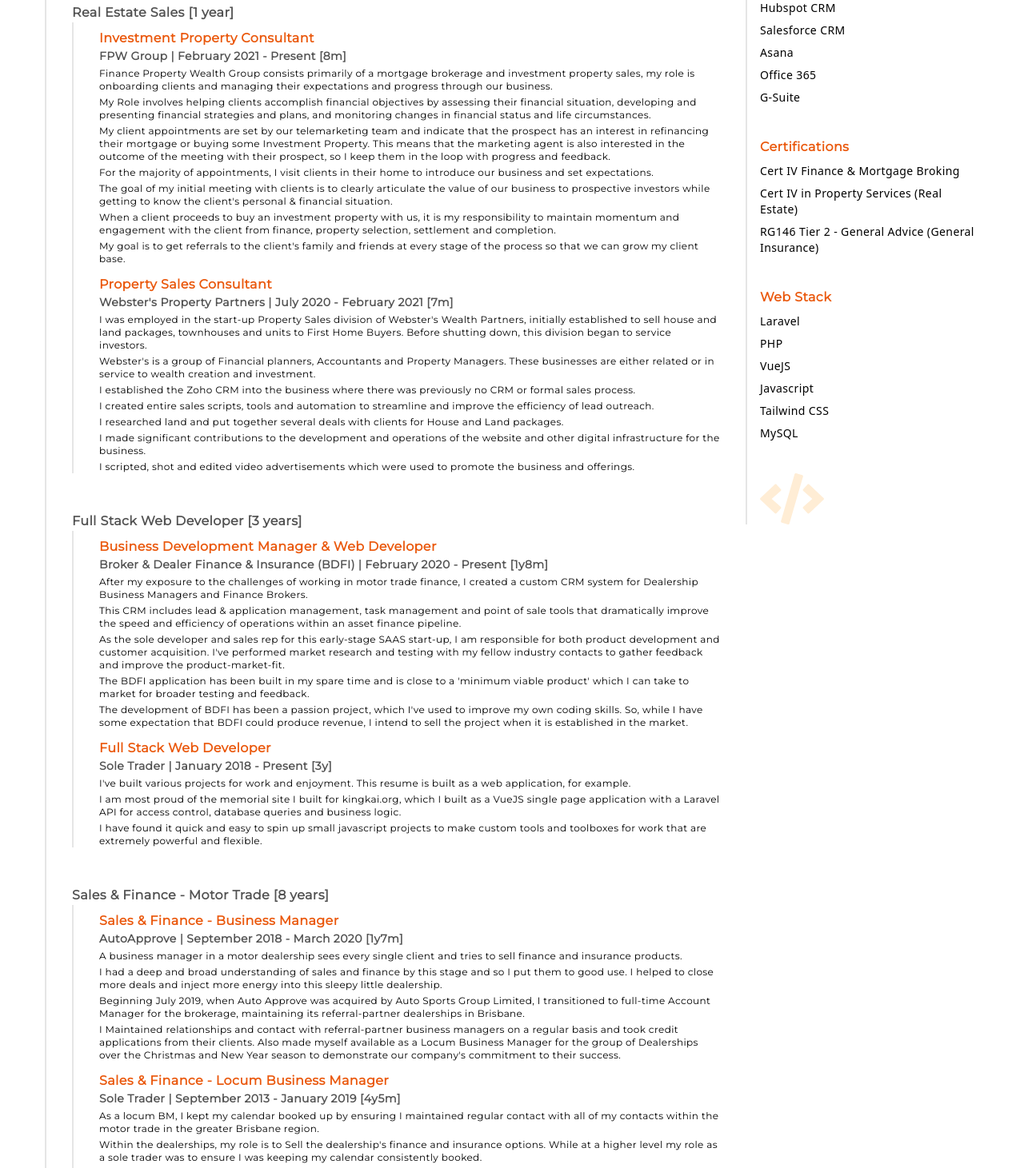
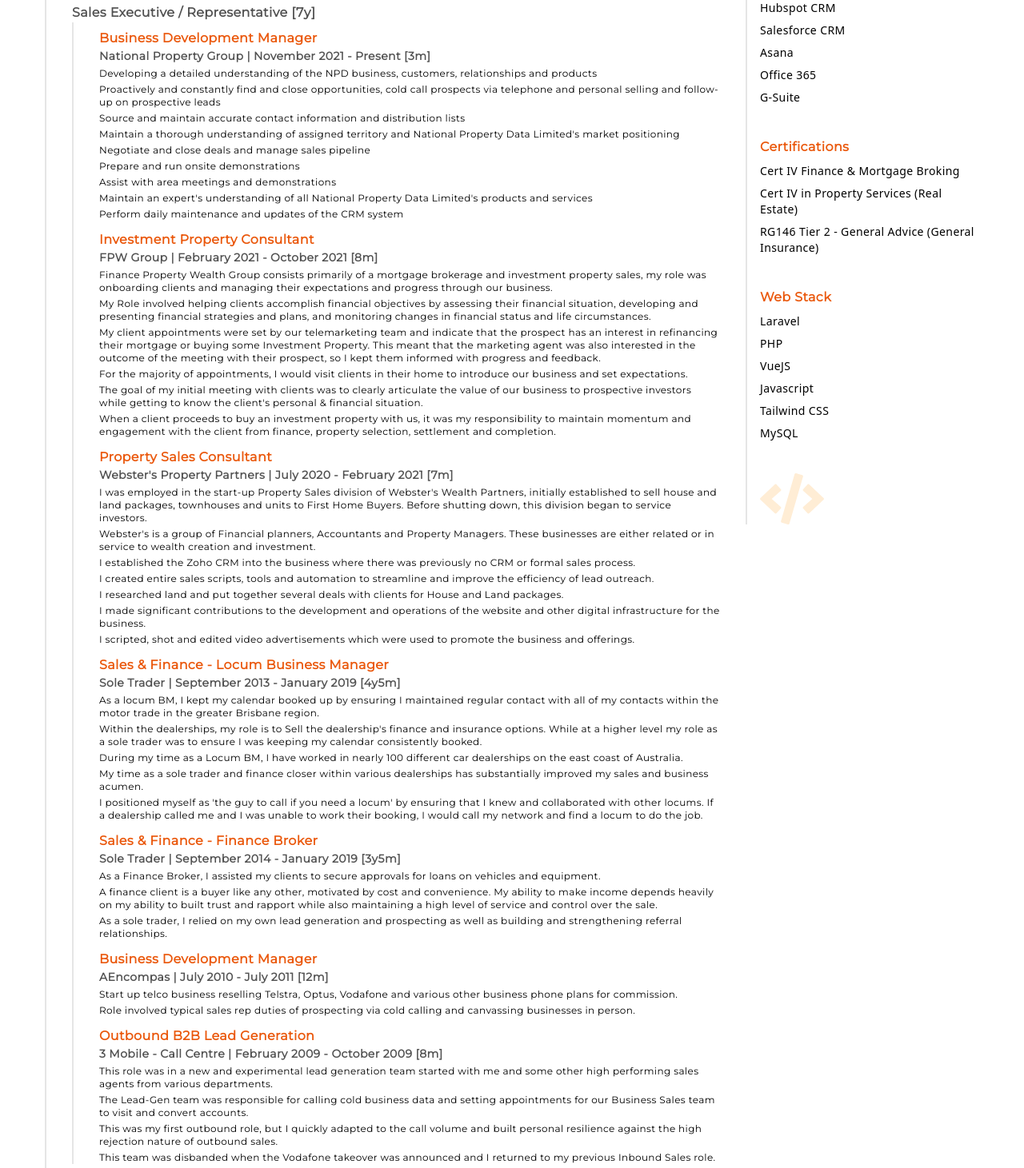
Before and after one commit to SteamDiesel/resume, a Vue app: page / in a window 1280 px wide. Shown: the part 2080-3541 px from the top of the page at 80% size. Built offline with nearby package versions, Linux system fonts and the light colour scheme.

Commit message:
changed current role order and job descriptions added NPG role and tweaked for BDM roles

```diff
--- a/src/components/Resume.vue
+++ b/src/components/Resume.vue
@@ -263,25 +263,43 @@
 				],
 				experience: [
 					{
-						career: "Real Estate Sales",
-						tenure: "1 year",
+						career: "Sales Executive / Representative",
+						tenure: "7y",
 						roles: [
+							{
+								position: "Business Development Manager",
+								employer: "National Property Group",
+								from: "November 2021",
+								to: "Present",
+								tenure: "3m",
+								description: [
+									"Developing a detailed understanding of the NPD business, customers, relationships and products",
+									"Proactively and constantly find and close opportunities, cold call prospects via telephone and personal selling and follow-up on prospective leads",
+									"Source and maintain accurate contact information and distribution lists",
+									"Maintain a thorough understanding of assigned territory and National Property Data Limited's market positioning",
+									"Negotiate and close deals and manage sales pipeline",
+									"Prepare and run onsite demonstrations",
+									"Assist with area meetings and demonstrations",
+									"Maintain an expert's understanding of all National Property Data Limited's products and services",
+									"Perform daily maintenance and updates of the CRM system",
+								],
+							},
 							{
 								position: "Investment Property Consultant",
 								employer: "FPW Group",
 								from: "February 2021",
-								to: "Present",
+								to: "October 2021",
 								tenure: "8m",
 								description: [
-									"Finance Property Wealth Group consists primarily of a mortgage brokerage and investment property sales, my role is onboarding clients and managing their expectations and progress through our business.",
-									"My Role involves helping clients accomplish financial objectives by assessing their financial situation, developing and presenting financial strategies and plans, and monitoring changes in financial status and life circumstances. ",
-									"My client appointments are set by our telemarketing team and indicate that the prospect has an interest in refinancing their mortgage or buying some Investment Property. This means that the marketing agent is also interested in the outcome of the meeting with their prospect, so I keep them in the loop with progress and feedback.",
-									"For the majority of appointments, I visit clients in their home to introduce our business and set expectations.",
-									"The goal of my initial meeting with clients is to clearly articulate the value of our business to prospective investors while getting to know the client's personal & financial situation.",
-									"When a client proceeds to buy an investment property with us, it is my responsibility to maintain momentum and engagement with the client from finance, property selection, settlement and completion.",
-									"My goal is to get referrals to the client's family and friends at every stage of the process so that we can grow my client base.",
+									"Finance Property Wealth Group consists primarily of a mortgage brokerage and investment property sales, my role was onboarding clients and managing their expectations and progress through our business.",
+									"My Role involved helping clients accomplish financial objectives by assessing their financial situation, developing and presenting financial strategies and plans, and monitoring changes in financial status and life circumstances. ",
+									"My client appointments were set by our telemarketing team and indicate that the prospect has an interest in refinancing their mortgage or buying some Investment Property. This meant that the marketing agent was also interested in the outcome of the meeting with their prospect, so I kept them informed with progress and feedback.",
+									"For the majority of appointments, I would visit clients in their home to introduce our business and set expectations.",
+									"The goal of my initial meeting with clients was to clearly articulate the value of our business to prospective investors while getting to know the client's personal & financial situation.",
+									"When a client proceeds to buy an investment property with us, it was my responsibility to maintain momentum and engagement with the client from finance, property selection, settlement and completion.",
 								],
 							},
+
 							{
 								position: "Property Sales Consultant",
 								employer: "Webster's Property Partners",
@@ -297,6 +315,58 @@
 									"I made significant contributions to the development and operations of the website and other digital infrastructure for the business.",
 									"I scripted, shot and edited video advertisements which were used to promote the business and offerings. ",
 									" ",
+								],
+							},
+							{
+								position:
+									"Sales & Finance - Locum Business Manager",
+								employer: "Sole Trader",
+								from: "September 2013",
+								to: "January 2019",
+								tenure: "4y5m",
+								description: [
+									"As a locum BM, I kept my calendar booked up by ensuring I maintained regular contact with all of my contacts within the motor trade in the greater Brisbane region.",
+									"Within the dealerships, my role is to Sell the dealership's finance and insurance options. While at a higher level my role as a sole trader was to ensure I was keeping my calendar consistently booked.",
+									"During my time as a Locum BM, I have worked in nearly 100 different car dealerships on the east coast of Australia.",
+									"My time as a sole trader and finance closer within various dealerships has substantially improved my sales and business acumen.",
+									"I positioned myself as 'the guy to call if you need a locum' by ensuring that I knew and collaborated with other locums. If a dealership called me and I was unable to work their booking, I would call my network and find a locum to do the job.",
+								],
+							},
+							{
+								position: "Sales & Finance - Finance Broker",
+								employer: "Sole Trader",
+								from: "September 2014",
+								to: "January 2019",
+								tenure: "3y5m",
+								description: [
+									"As a Finance Broker, I assisted my clients to secure approvals for loans on vehicles and equipment.",
+									"A finance client is a buyer like any other, motivated by cost and convenience. My ability to make income depends heavily on my ability to built trust and rapport while also maintaining a high level of service and control over the sale.",
+									"As a sole trader, I relied on my own lead generation and prospecting as well as building and strengthening referral relationships.",
+								],
+							},
+							{
+								position: "Business Development Manager",
+								employer: "AEncompas",
+								from: "July 2010",
+								to: "July 2011",
+								tenure: "12m",
+								description: [
+									"Start up telco business reselling Telstra, Optus, Vodafone and various other business phone plans for commission.",
+									"Role involved typical sales rep duties of prospecting via cold calling and canvassing businesses in person.",
+									"",
+								],
+							},
+							{
+								position: "Outbound B2B Lead Generation",
+								employer: "3 Mobile - Call Centre",
+								from: "February 2009",
+								to: "October 2009",
+								tenure: "8m",
+								description: [
+									"This role was in a new and experimental lead generation team started with me and some other high performing sales agents from various departments.",
+									"The Lead-Gen team was responsible for calling cold business data and setting appointments for our Business Sales team to visit and convert accounts.",
+									"This was my first outbound role, but I quickly adapted to the call volume and built personal resilience against the high rejection nature of outbound sales.",
+									"This team was disbanded when the Vodafone takeover was announced and I returned to my previous Inbound Sales role.",
 								],
 							},
 						],
@@ -352,33 +422,7 @@
 									"I Maintained relationships and contact with referral-partner business managers on a regular basis and took credit applications from their clients. Also made myself available as a Locum Business Manager for the group of Dealerships over the Christmas and New Year season to demonstrate our company's commitment to their success.",
 								],
 							},
-							{
-								position:
-									"Sales & Finance - Locum Business Manager",
-								employer: "Sole Trader",
-								from: "September 2013",
-								to: "January 2019",
-								tenure: "4y5m",
-								description: [
-									"As a locum BM, I kept my calendar booked up by ensuring I maintained regular contact with all of my contacts within the motor trade in the greater Brisbane region.",
-									"Within the dealerships, my role is to Sell the dealership's finance and insurance options. While at a higher level my role as a sole trader was to ensure I was keeping my calendar consistently booked.",
-									"During my time as a Locum BM, I have worked in nearly 100 different car dealerships on the east coast of Australia.",
-									"My time as a sole trader and finance closer within various dealerships has substantially improved my sales and business acumen.",
-									"I positioned myself as 'the guy to call if you need a locum' by ensuring that I knew and collaborated with other locums. If a dealership called me and I was unable to work their booking, I would call my network and find a locum to do the job.",
-								],
-							},
-							{
-								position: "Sales & Finance - Finance Broker",
-								employer: "Sole Trader",
-								from: "September 2014",
-								to: "January 2019",
-								tenure: "3y5m",
-								description: [
-									"As a Finance Broker, I assisted my clients to secure approvals for loans on vehicles and equipment.",
-									"A finance client is a buyer like any other, motivated by cost and convenience. My ability to make income depends heavily on my ability to built trust and rapport while also maintaining a high level of service and control over the sale.",
-									"As a sole trader, I relied on my own lead generation and prospecting as well as building and strengthening referral relationships.",
-								],
-							},
+
 							{
 								position:
 									"Sales & Finance - Cadet Locum Business Manager",
@@ -409,19 +453,7 @@
 									"We were responsible for ensuring that we solved the client's problem while on the client's call, with the ability to make outbound calls and follow up to ensure follow through on our promises to clients.",
 								],
 							},
-							{
-								position: "Outbound B2B Lead Generation",
-								employer: "3 Mobile - Call Centre",
-								from: "February 2009",
-								to: "October 2009",
-								tenure: "8m",
-								description: [
-									"This role was in a new and experimental lead generation team started with me and some other high performing sales agents from various departments.",
-									"The Lead-Gen team was responsible for calling cold business data and setting appointments for our Business Sales team to visit and convert accounts.",
-									"This was my first outbound role, but I quickly adapted to the call volume and built personal resilience against the high rejection nature of outbound sales.",
-									"This team was disbanded when the Vodafone takeover was announced and I returned to my previous Inbound Sales role.",
-								],
-							},
+
 							{
 								position: "Inbound Sales",
 								employer: "3 Mobile - Call Centre",
```
